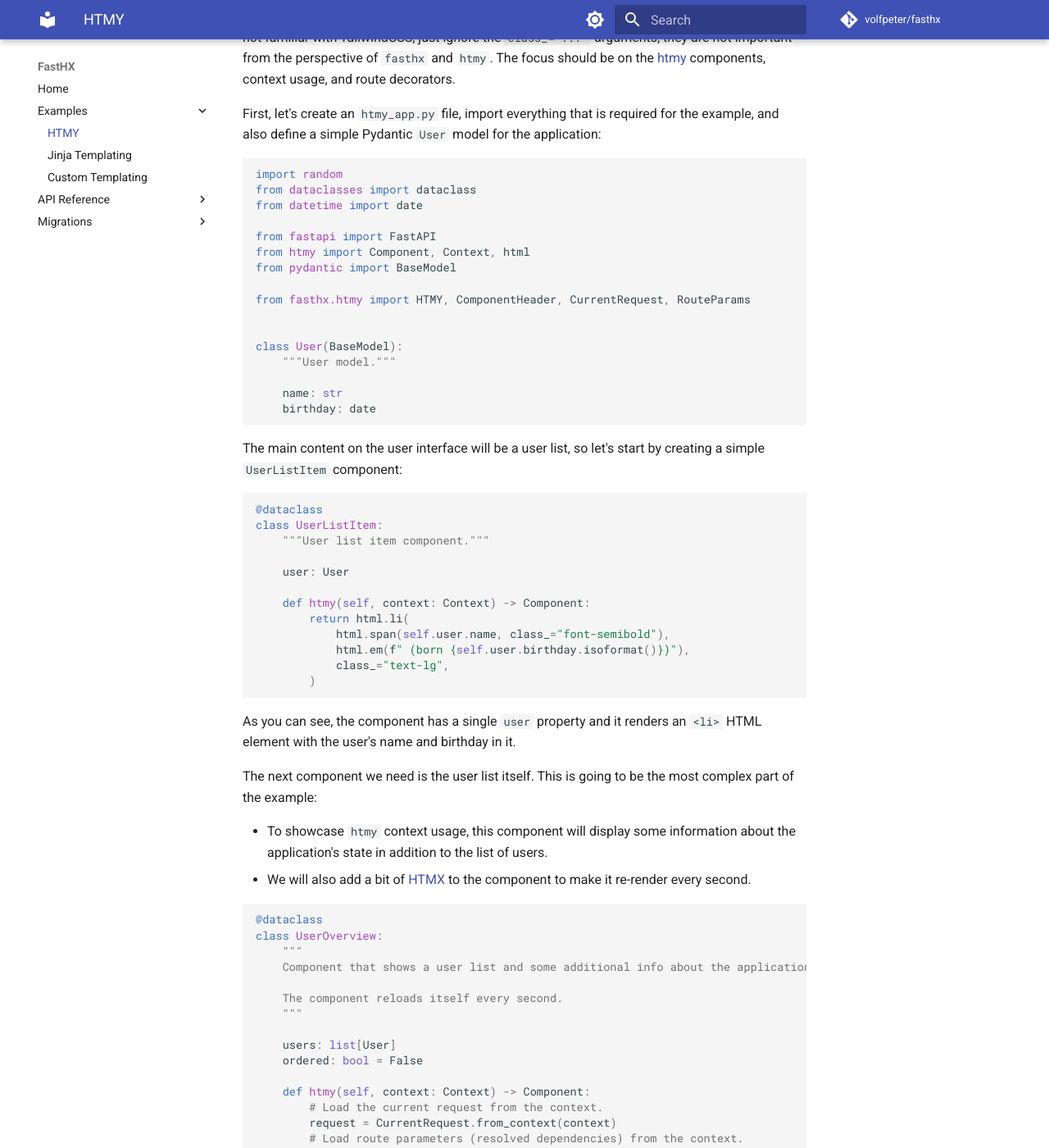
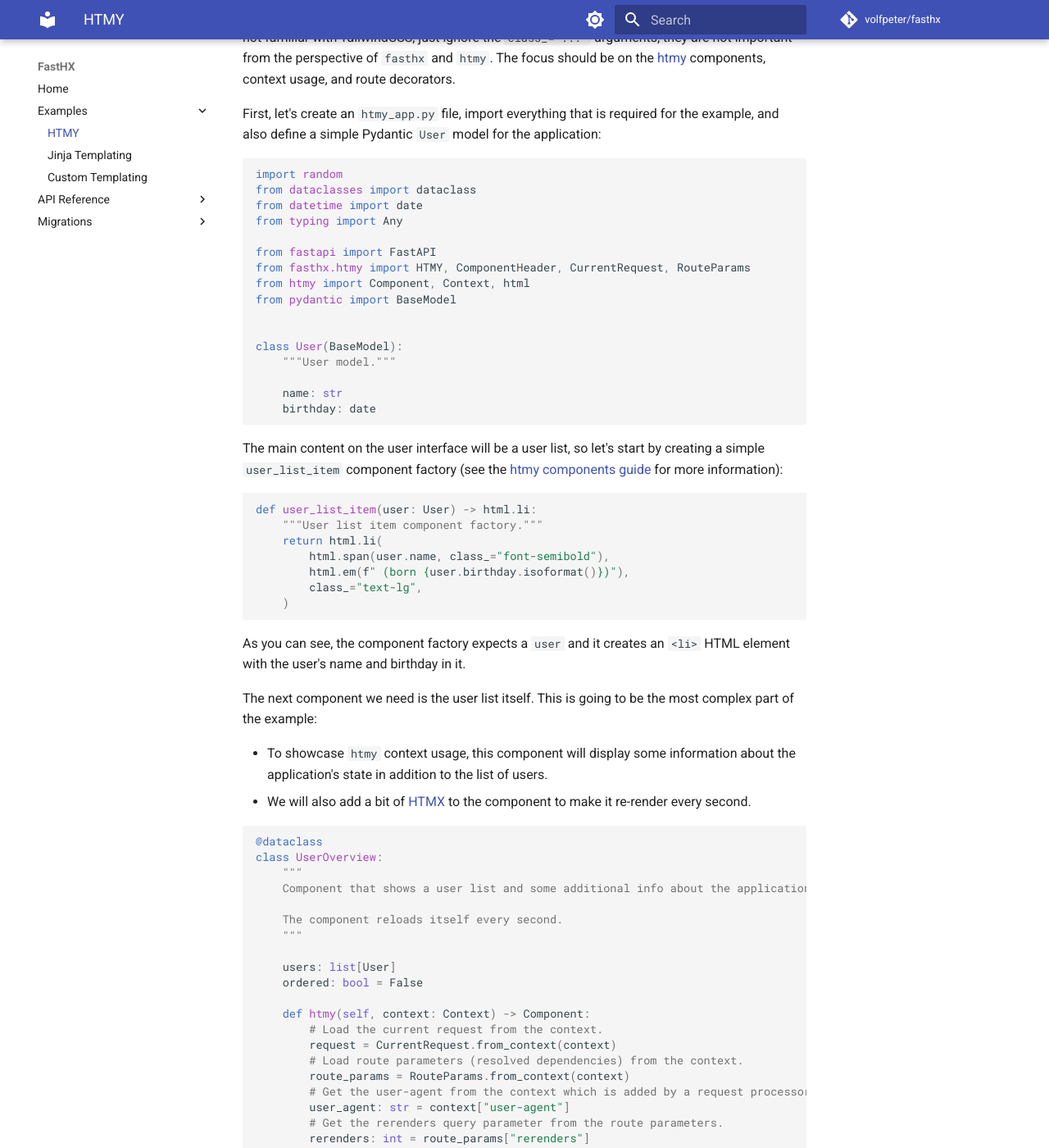
Before and after one commit to volfpeter/fasthx, an MkDocs documentation site: the page built from docs/examples/htmy.md, in a window 1280 px wide and 1400 px high, scrolled down 198 px. Shown: the whole window at 82% size. Built offline with MkDocs 1.6.1 and Material for MkDocs 9.7.7, drawn with Linux system fonts in a browser that asks for light colours; comment, search, counter and statistics services are not loaded; some of the changed text lies outside the part shown.

Commit message:
docs: update the htmy example in the documentation

````diff
--- a/docs/examples/htmy.md
+++ b/docs/examples/htmy.md
@@ -8,12 +8,12 @@
 import random
 from dataclasses import dataclass
 from datetime import date
+from typing import Any
 
 from fastapi import FastAPI
+from fasthx.htmy import HTMY, ComponentHeader, CurrentRequest, RouteParams
 from htmy import Component, Context, html
 from pydantic import BaseModel
-
-from fasthx.htmy import HTMY, ComponentHeader, CurrentRequest, RouteParams
 
 
 class User(BaseModel):
@@ -23,24 +23,19 @@
     birthday: date
 ```
 
-The main content on the user interface will be a user list, so let's start by creating a simple `UserListItem` component:
+The main content on the user interface will be a user list, so let's start by creating a simple `user_list_item` component factory (see the [htmy components guide](https://volfpeter.github.io/htmy/components-guide/) for more information):
 
 ```python
-@dataclass
-class UserListItem:
-    """User list item component."""
-
-    user: User
-
-    def htmy(self, context: Context) -> Component:
-        return html.li(
-            html.span(self.user.name, class_="font-semibold"),
-            html.em(f" (born {self.user.birthday.isoformat()})"),
-            class_="text-lg",
-        )
+def user_list_item(user: User) -> html.li:
+    """User list item component factory."""
+    return html.li(
+        html.span(user.name, class_="font-semibold"),
+        html.em(f" (born {user.birthday.isoformat()})"),
+        class_="text-lg",
+    )
 ```
 
-As you can see, the component has a single `user` property and it renders an `<li>` HTML element with the user's name and birthday in it.
+As you can see, the component factory expects a `user` and it creates an `<li>` HTML element with the user's name and birthday in it.
 
 The next component we need is the user list itself. This is going to be the most complex part of the example:
 
@@ -70,7 +65,7 @@
         rerenders: int = route_params["rerenders"]
 
         # Create the user list item generator.
-        user_list_items = (UserListItem(u) for u in self.users)
+        user_list_items = (user_list_item(u) for u in self.users)
 
         # Create the ordered or unordered user list.
         user_list = (
@@ -92,7 +87,7 @@
             user_list,
             # -- HTMX directives.
             hx_trigger="load delay:1000",
-            hx_get=f"/users?rerenders={rerenders+1}",
+            hx_get=f"/users?rerenders={rerenders + 1}",
             hx_swap="outerHTML",
             # Send the next component variant in an X-Component header.
             hx_headers=f'{{"X-Component": "{next_variant}"}}',
@@ -107,37 +102,33 @@
 - The use of `RouteParams.from_context()` to get access to every route parameter (resolved FastAPI dependency) as a mapping.
 - The `context["user-agent"]` lookup that accesses a value from the context which will be added by a _request processor_ later in the example.
 
-We need one last `htmy` component, the index page. Most of this component is just the basic HTML document structure with some TailwindCSS styling and metadata. There is also a bit of `HTMX` in the `body` for lazy loading the actual page content, the user list we just created.
+We need one last `htmy` component, the index page. Most of this component (component factory to be more precise) is just the basic HTML document structure with some TailwindCSS styling and metadata. There is also a bit of `HTMX` in the `body` for lazy loading the actual page content, the user list we just created.
 
 ```python
-@dataclass
-class IndexPage:
-    """Index page with TailwindCSS styling."""
-
-    def htmy(self, context: Context) -> Component:
-        return (
-            html.DOCTYPE.html,
-            html.html(
-                html.head(
-                    # Some metadata
-                    html.title("FastHX + HTMY example"),
-                    html.meta.charset(),
-                    html.meta.viewport(),
-                    # TailwindCSS
-                    html.script(src="https://cdn.tailwindcss.com"),
-                    # HTMX
-                    html.script(src="https://unpkg.com/htmx.org@2.0.2"),
-                ),
-                html.body(
-                    # Page content: lazy-loaded user list.
-                    html.div(hx_get="/users", hx_trigger="load", hx_swap="outerHTML"),
-                    class_=(
-                        "h-screen w-screen flex flex-col items-center justify-center "
-                        " gap-4 bg-slate-800 text-white"
-                    ),
+def index_page(_: Any) -> Component:
+    return (
+        html.DOCTYPE.html,
+        html.html(
+            html.head(
+                # Some metadata
+                html.title("FastHX + HTMY example"),
+                html.meta.charset(),
+                html.meta.viewport(),
+                # TailwindCSS
+                html.script(src="https://cdn.tailwindcss.com"),
+                # HTMX
+                html.script(src="https://unpkg.com/htmx.org@2.0.2"),
+            ),
+            html.body(
+                # Page content: lazy-loaded user list.
+                html.div(hx_get="/users", hx_trigger="load", hx_swap="outerHTML"),
+                class_=(
+                    "h-screen w-screen flex flex-col items-center justify-center "
+                    " gap-4 bg-slate-800 text-white"
                 ),
             ),
-        )
+        ),
+    )
 ```
 
 With all the components ready, we can now create the `FastAPI` and `fasthx.htmy.HTMY` instances:
@@ -159,11 +150,11 @@
 
 All that remains now is the routing. We need two routes: one that serves the index page, and one that renders the ordered or unordered user list.
 
-The index page route is trivial. The `htmy.page()` decorator expects a component factory (well more precisely a `fasthx.ComponentSelector`) that accepts the route's return value and returns an `htmy` component. Since `IndexPage` has no properties, we use a simple `lambda` to create such a function:
+The index page route is trivial. The `htmy.page()` decorator expects a component factory (well more precisely a `fasthx.ComponentSelector`) that accepts the route's return value and returns an `htmy` component. `index_page` is implemented exactly like this, so we can use it directly in the decorator:
 
 ```python
 @app.get("/")
-@htmy.page(lambda _: IndexPage())
+@htmy.page(index_page)
 def index() -> None:
     """The index page of the application."""
     ...
````
